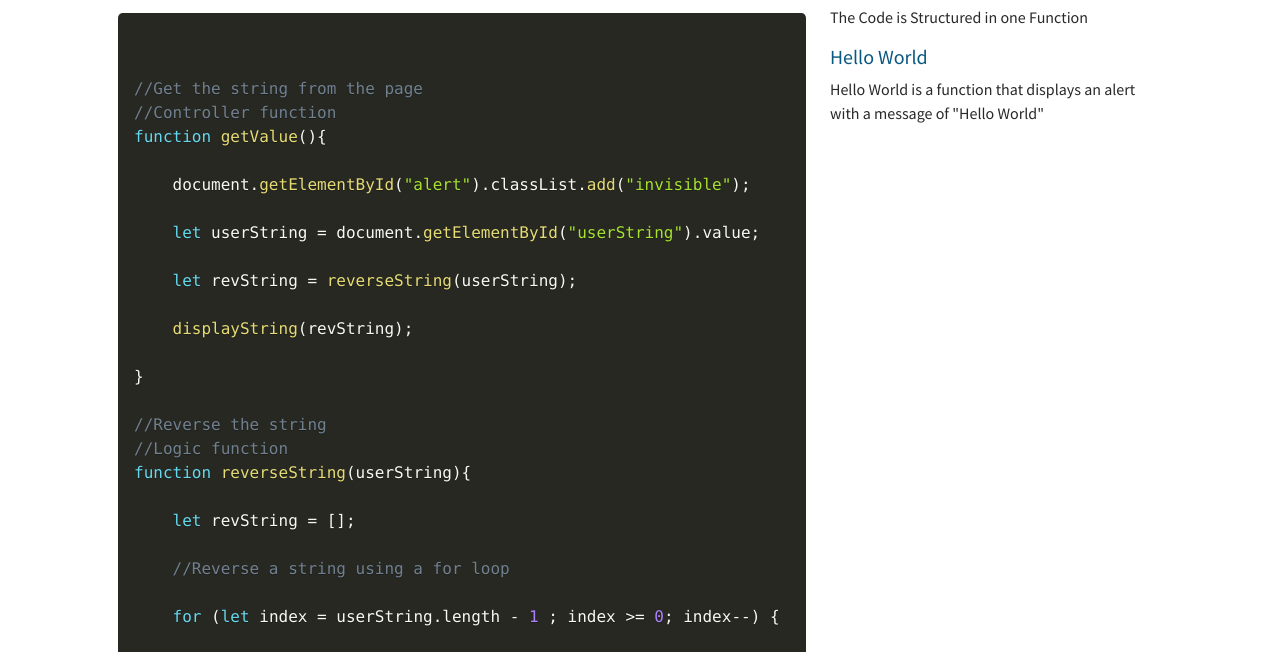
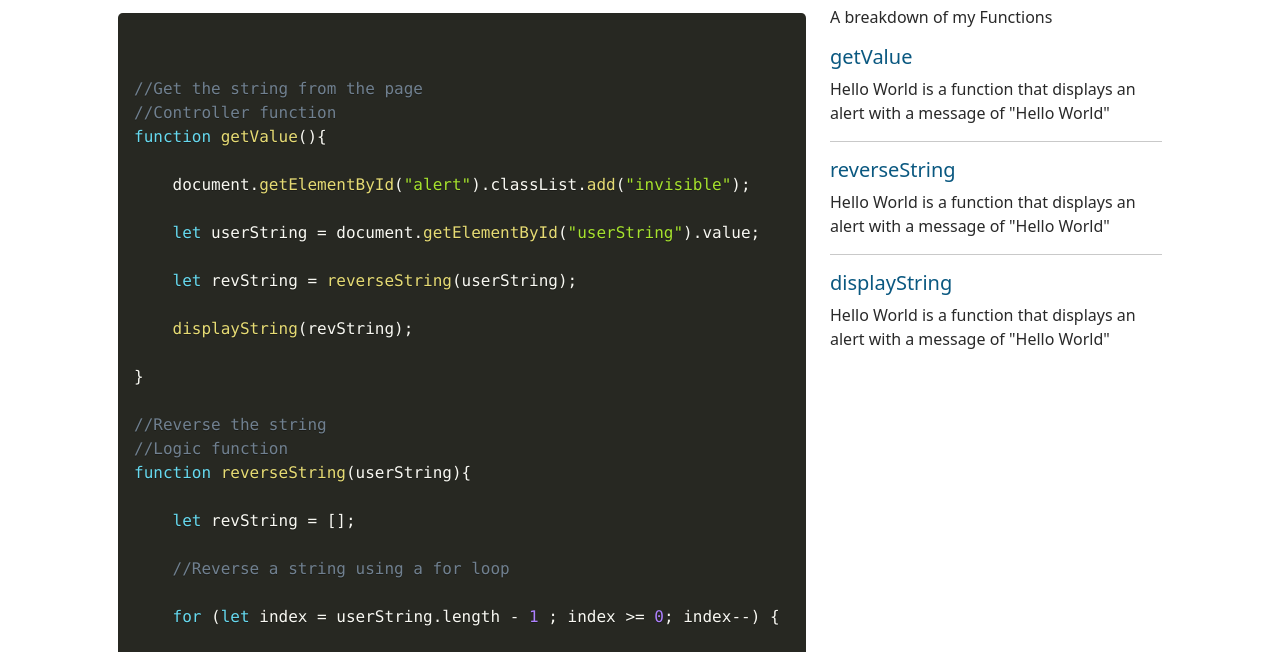
Before and after one commit to CourtneyRohrer/Rewind, a plain HTML site: page code.html in a window 1280 px wide. Shown: the part 138-790 px from the top of the page. Drawn offline with nearby package versions, Linux system fonts and the light colour scheme.

Commit message:
portfolio link and small changes

```diff
--- a/code.html
+++ b/code.html
@@ -45,7 +45,7 @@
                     <a class="nav-link" target="_blank" href="https://github.com/CourtneyRohrer">Github</a>
                 </li>
                 <li class="nav-item">
-                    <a class="nav-link" target="_blank" href="#">About</a>
+                    <a class="nav-link" target="_blank" href="https://courtneyrohrer.netlify.app/">About</a>
                 </li>
             </ul>
         </div>
@@ -105,10 +105,16 @@ function displayString(revString){
 }
             </code></pre>
         </div>
-        <div class="col-lg-4 font-body">
-            <p>The Code is Structured in one Function</p>
-            <h5>Hello World</h5>
-            <p>Hello World is a function that displays an alert with a message of "Hello World"</p>
+        <div class="col-lg-4 body-font">
+            <p class="body-font">A breakdown of my Functions</p>
+            <h5>getValue</h5>
+            <p class="body-font">Hello World is a function that displays an alert with a message of "Hello World"</p>
+            <hr>
+            <h5>reverseString</h5>
+            <p class="body-font">Hello World is a function that displays an alert with a message of "Hello World"</p>
+            <hr>
+            <h5>displayString</h5>
+            <p class="body-font">Hello World is a function that displays an alert with a message of "Hello World"</p>
         </div>
     </div>
 </div>
```
Also changed, not shown: app.html (+1 -1 lines), index.html (+1 -1 lines).
